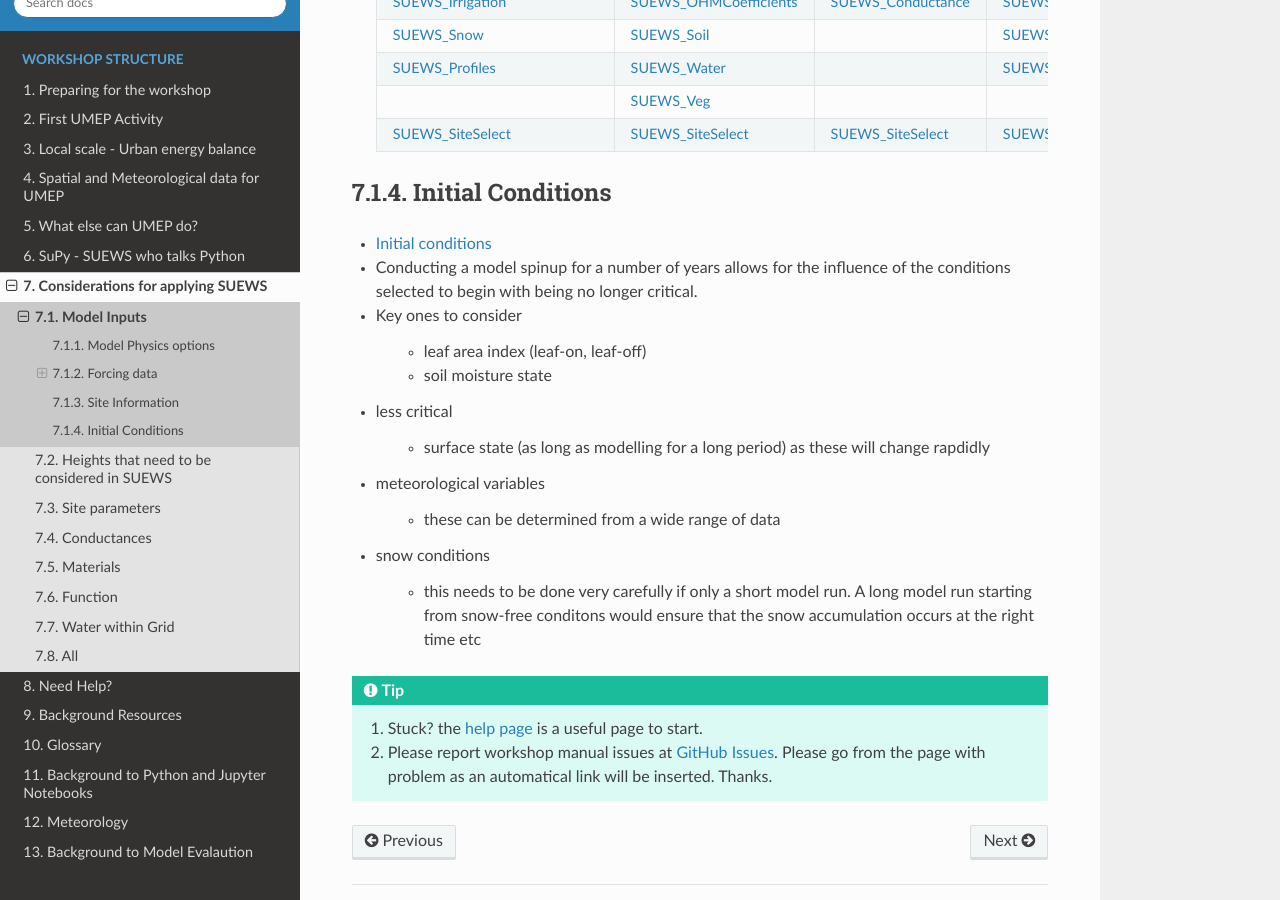
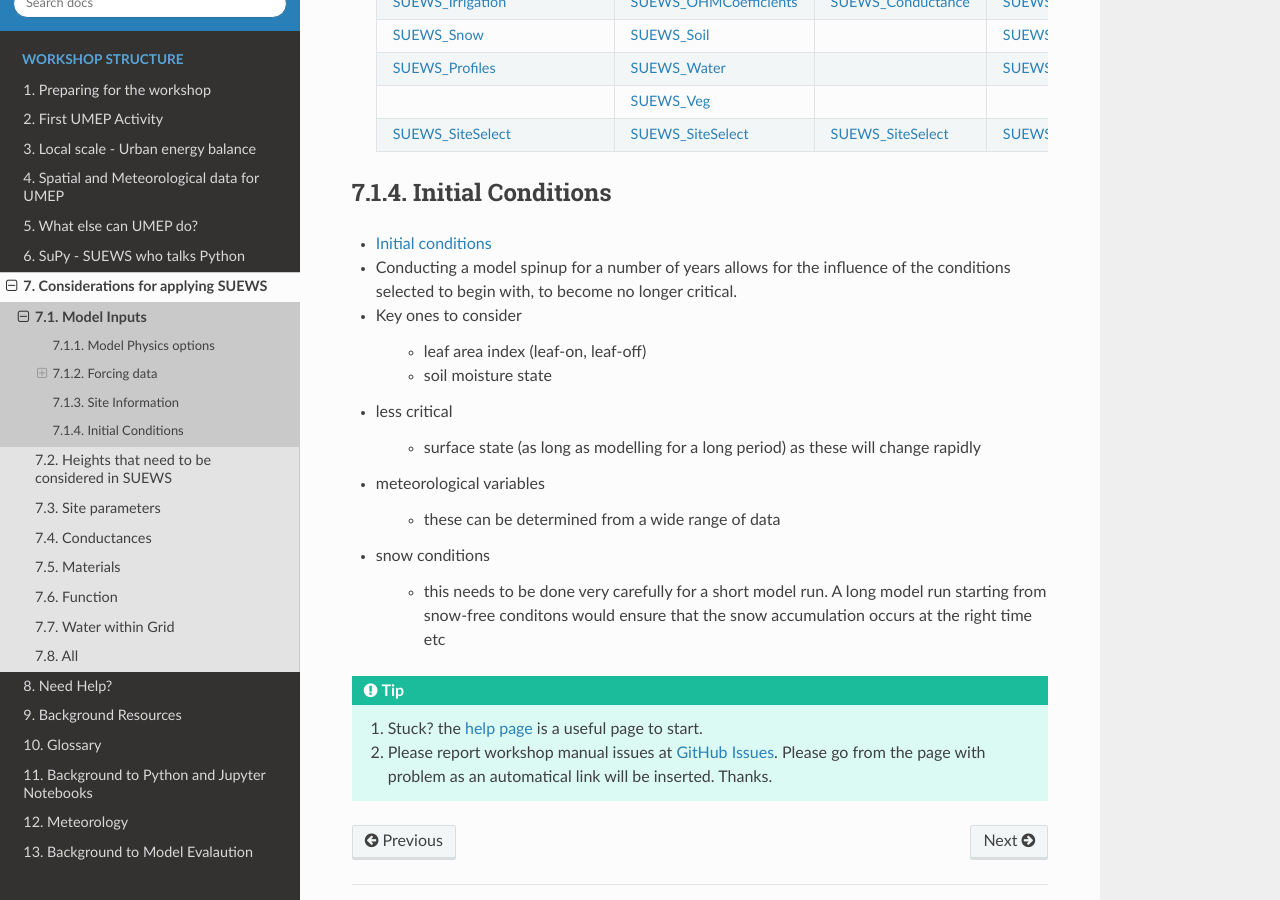
Before and after one commit to Urban-Meteorology-Reading/UMEP-Workshop, a Sphinx documentation site: the page built from source/Parameters/Consider1.rst, in a window 1280 px wide and 900 px high, scrolled down 991 px. Built offline with Sphinx 7.4.7 and the Read the Docs theme 2.0.0, drawn with Linux system fonts in a browser that asks for light colours.

Commit message:
rewording

```diff
--- a/source/Parameters/Consider1.rst
+++ b/source/Parameters/Consider1.rst
@@ -88,7 +88,7 @@ Initial Conditions
 
 - `Initial conditions <https://suews.readthedocs.io/en/latest/input_files/Initial_Conditions/Initial_Conditions.html>`_
 
-- Conducting a model spinup for a number of years allows for the influence of the conditions selected to begin with being no longer critical.
+- Conducting a model spinup for a number of years allows for the influence of the conditions selected to begin with, to become no longer critical.
 - Key ones to consider
 
    - leaf area index (leaf-on, leaf-off)
@@ -96,7 +96,7 @@ Initial Conditions
 
 - less critical
 
-   - surface state (as long as modelling for a long period) as these will change rapdidly
+   - surface state (as long as modelling for a long period) as these will change rapidly
 
 - meteorological variables
 
@@ -104,4 +104,4 @@ Initial Conditions
 
 - snow conditions
 
-   - this needs to be done very carefully if only a short model run.  A long model run starting from snow-free conditons would ensure that the snow accumulation occurs at the right time etc
+   - this needs to be done very carefully for a short model run.  A long model run starting from snow-free conditons would ensure that the snow accumulation occurs at the right time etc
```
